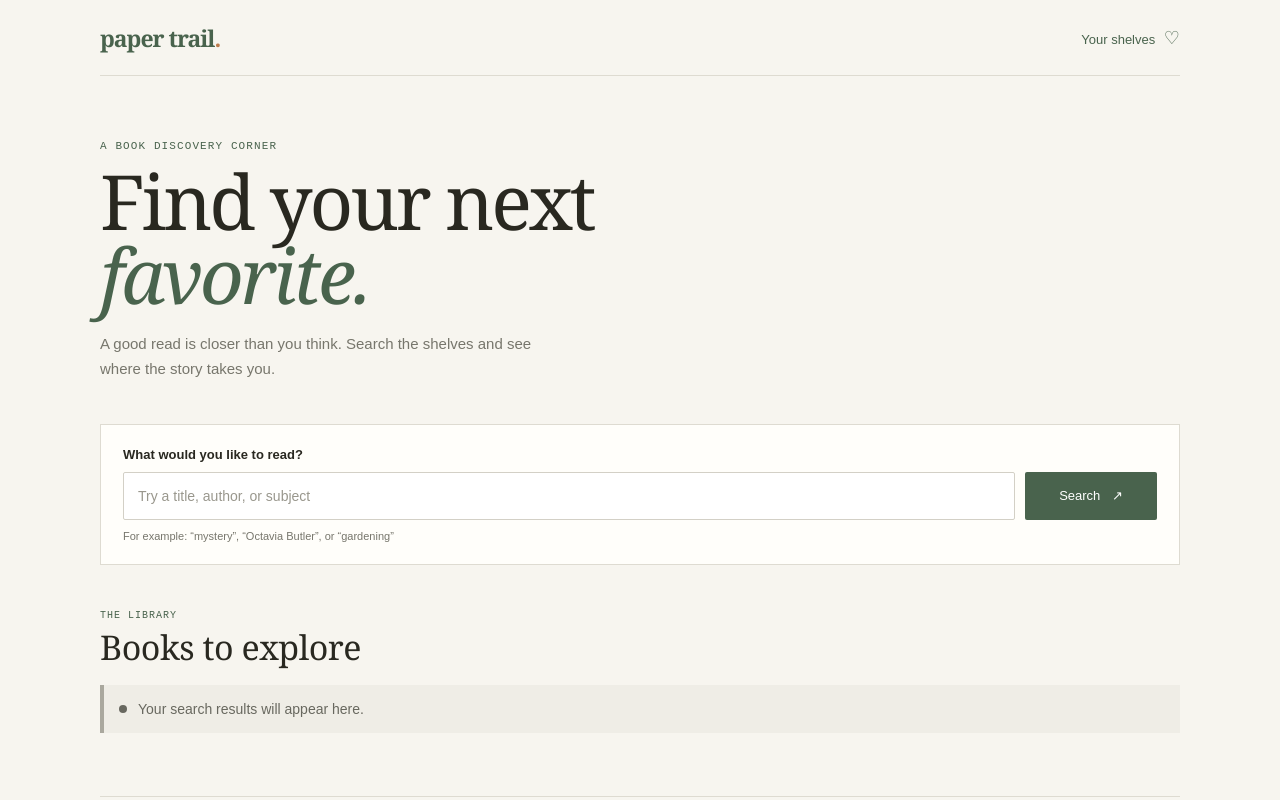
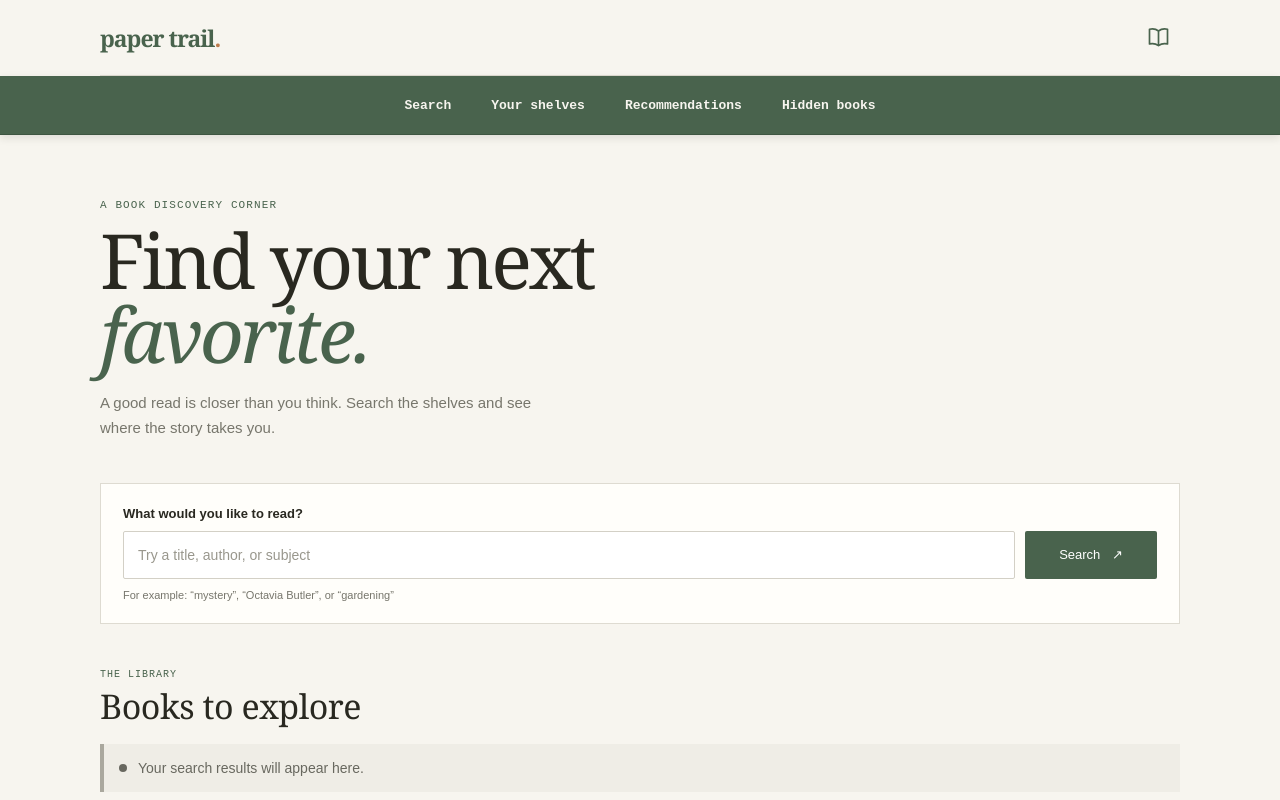
Before and after one commit to emitf/webdev-m3, a React (Vite) app: page / in a window 1280 px wide. Shown: the top 800 px of the page. Built offline with nearby package versions, Linux system fonts and the light colour scheme.

Commit message:
Adding a navigation bar

```diff
--- a/src/App.jsx
+++ b/src/App.jsx
@@ -61,10 +61,19 @@ export default function App() {
         <a className="brand" href="#top" aria-label="Paper Trail home">
           paper trail<span>.</span>
         </a>
-        <a className="saved-link" href="#shelves">
-          Your shelves <span aria-hidden="true">♡</span>
+        <a className="saved-link" href="#shelves" aria-label="Go to your shelves" title="Your shelves">
+          <svg aria-hidden="true" viewBox="0 0 24 24" focusable="false">
+            <path d="M12 6.2c-2.2-1.7-5.1-2.2-8-1.5v13c2.9-.7 5.8-.2 8 1.5m0-13c2.2-1.7 5.1-2.2 8-1.5v13c-2.9-.7-5.8-.2-8 1.5m0-13v13" />
+          </svg>
         </a>
       </header>
+
+      <nav className="section-nav" aria-label="Page sections">
+        <a href="#search">Search</a>
+        <a href="#shelves">Your shelves</a>
+        <a href="#recommendations">Recommendations</a>
+        <a href="#hidden-books">Hidden books</a>
+      </nav>
 
       <main id="top">
         <section className="intro" aria-labelledby="page-title">
--- a/src/components/LibrarySections.jsx
+++ b/src/components/LibrarySections.jsx
@@ -62,7 +62,7 @@ export default function LibrarySections({
         />
       </section>
 
-      <section className="hidden-section" aria-labelledby="hidden-title">
+      <section className="hidden-section" id="hidden-books" aria-labelledby="hidden-title">
         <ShelfPanel
           eyebrow="OUT OF YOUR DISCOVERY LIST"
           title="Hidden books"
--- a/src/components/RecommendationPanel.jsx
+++ b/src/components/RecommendationPanel.jsx
@@ -41,7 +41,7 @@ export default function RecommendationPanel({
   })
 
   return (
-    <section className="recommendation-section" aria-labelledby="recommendation-title">
+    <section className="recommendation-section" id="recommendations" aria-labelledby="recommendation-title">
       <div className="recommendation-heading">
         <div>
           <p className="eyebrow">BASED ON YOUR READ SHELF</p>
--- a/src/components/SearchForm.jsx
+++ b/src/components/SearchForm.jsx
@@ -8,7 +8,7 @@ export default function SearchForm({
   isInvalid,
 }) {
   return (
-    <form className="search-section" role="search" aria-label="Search for books" onSubmit={onSubmit} noValidate>
+    <form id="search" className="search-section" role="search" aria-label="Search for books" onSubmit={onSubmit} noValidate>
       <label htmlFor="book-search">What would you like to read?</label>
       <div className="search-row">
         <input
--- a/src/style.css
+++ b/src/style.css
@@ -57,6 +57,45 @@ a:focus-visible {
   border-bottom: 1px solid var(--line);
 }
 
+.section-nav {
+  position: sticky;
+  top: 0;
+  z-index: 100;
+  isolation: isolate;
+  width: 100vw;
+  margin-left: calc(50% - 50vw);
+  display: flex;
+  justify-content: center;
+  gap: 8px;
+  padding: 7px 10px;
+  border-bottom: 1px solid #3d5541;
+  background-color: var(--green);
+  box-shadow: 0 3px 8px rgb(41 40 32 / 12%);
+}
+
+.section-nav a {
+  display: flex;
+  min-height: 44px;
+  align-items: center;
+  justify-content: center;
+  padding: 0 16px;
+  color: var(--paper);
+  font: 700 13px var(--mono);
+  text-decoration: none;
+  white-space: nowrap;
+}
+
+.section-nav a:hover {
+  background: #5b765f;
+}
+
+#search,
+#shelves,
+#recommendations,
+#hidden-books {
+  scroll-margin-top: 100px;
+}
+
 .brand {
   color: var(--green);
   font-family: var(--serif);
@@ -72,14 +111,22 @@ a:focus-visible {
 }
 
 .saved-link {
+  display: grid;
+  width: 44px;
+  height: 44px;
+  place-items: center;
   color: var(--green);
-  font-size: 13px;
   text-decoration: none;
 }
 
-.saved-link span {
-  margin-left: 5px;
-  font-size: 18px;
+.saved-link svg {
+  width: 27px;
+  height: 27px;
+  fill: none;
+  stroke: currentColor;
+  stroke-linecap: round;
+  stroke-linejoin: round;
+  stroke-width: 1.5;
 }
 
 .intro {
@@ -763,6 +810,19 @@ h2 {
     grid-template-columns: 1fr;
   }
 
+  .section-nav {
+    display: grid;
+    grid-template-columns: repeat(2, minmax(0, 1fr));
+    gap: 3px;
+    padding: 6px;
+  }
+
+  .section-nav a {
+    min-height: 40px;
+    padding: 0 8px;
+    font-size: 12px;
+  }
+
   .hidden-book-grid {
     grid-template-columns: repeat(3, minmax(0, 1fr));
   }
```
